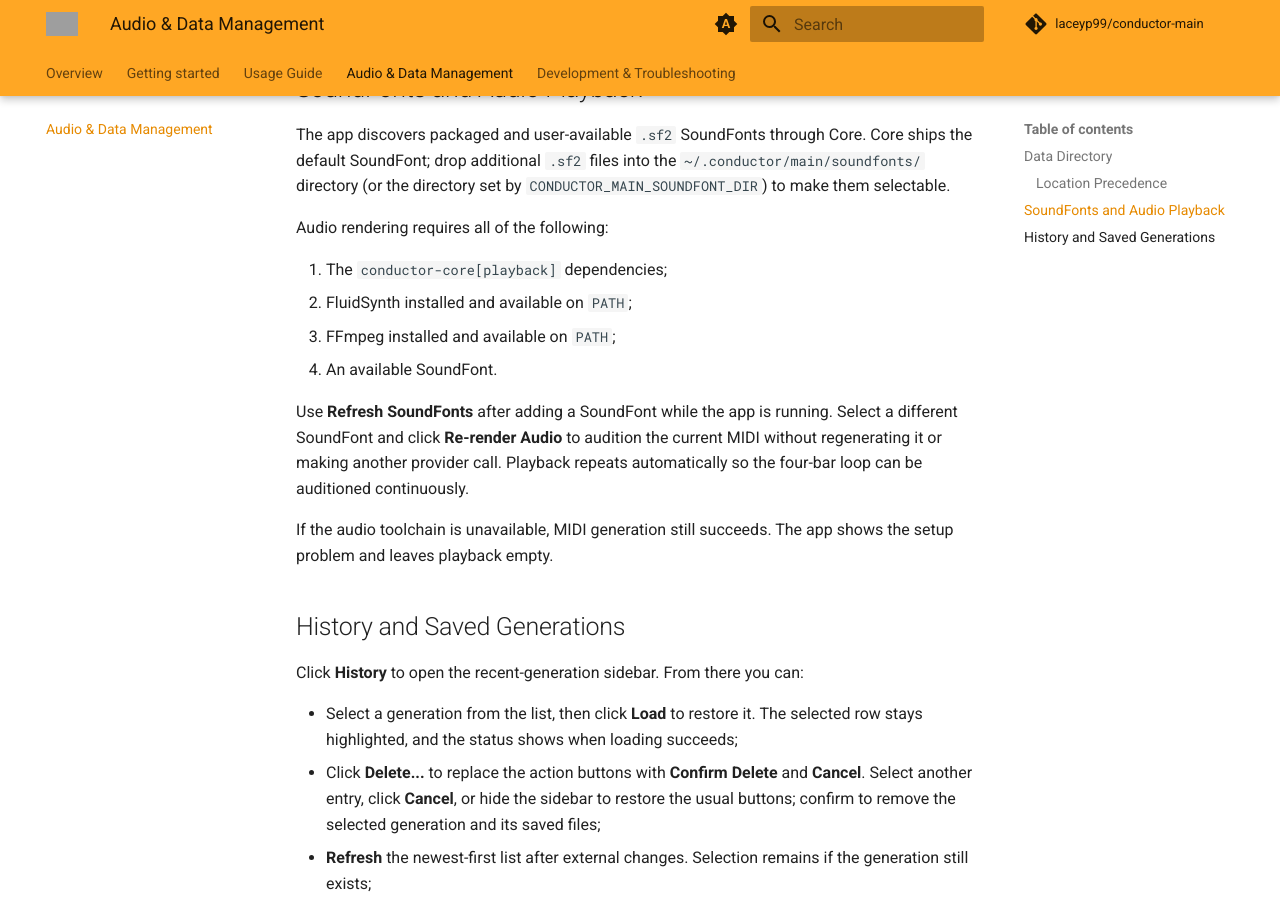
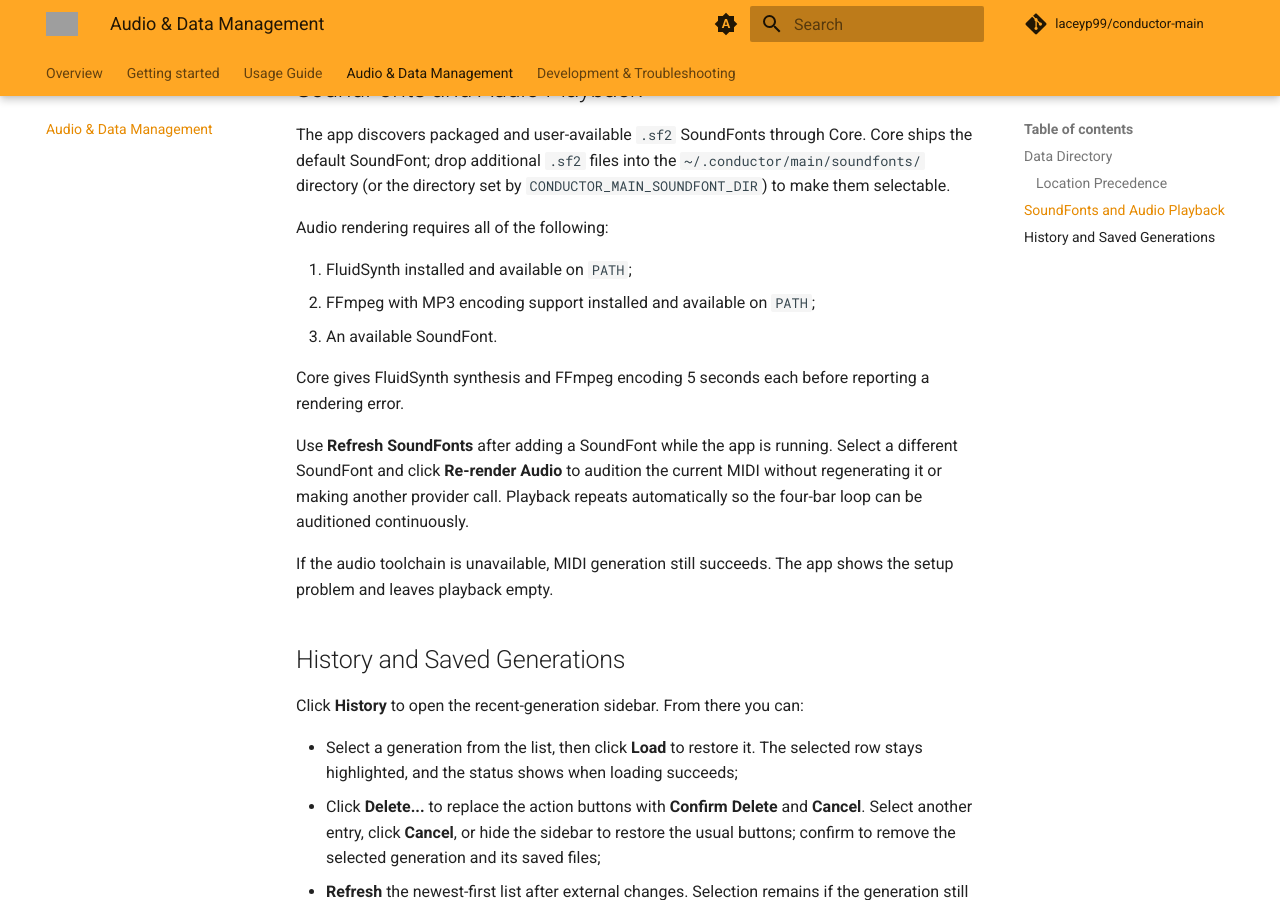
Before and after one commit to laceyp99/conductor-main, an MkDocs documentation site: the page built from docs/audio-and-data.md, in a window 1280 px wide and 900 px high, scrolled down 1617 px. Built offline with MkDocs 1.6.1 and Material for MkDocs 9.7.7, drawn with Linux system fonts in a browser that asks for light colours; comment, search, counter and statistics services are not loaded; grey boxes are pictures that could not be loaded.

Commit message:
chore(deps): migrate to conductor-core v0.12.7
Drop the removed playback extra, show history timestamps in local time now
that Core returns UTC, and update the audio setup docs for the FFmpeg-only
encoder.

Co-Authored-By: Claude Opus 5.5 <noreply@anthropic.com>

```diff
--- a/docs/audio-and-data.md
+++ b/docs/audio-and-data.md
@@ -48,10 +48,11 @@ The app discovers packaged and user-available `.sf2` SoundFonts through Core. Co
 
 Audio rendering requires all of the following:
 
-1. The `conductor-core[playback]` dependencies;
-2. FluidSynth installed and available on `PATH`;
-3. FFmpeg installed and available on `PATH`;
-4. An available SoundFont.
+1. FluidSynth installed and available on `PATH`;
+2. FFmpeg with MP3 encoding support installed and available on `PATH`;
+3. An available SoundFont.
+
+Core gives FluidSynth synthesis and FFmpeg encoding 5 seconds each before reporting a rendering error.
 
 Use **Refresh SoundFonts** after adding a SoundFont while the app is running. Select a different SoundFont and click **Re-render Audio** to audition the current MIDI without regenerating it or making another provider call. Playback repeats automatically so the four-bar loop can be auditioned continuously.
 
--- a/pyproject.toml
+++ b/pyproject.toml
@@ -9,7 +9,7 @@ description = "Gradio client for Conductor Core"
 readme = "README.md"
 requires-python = ">=3.10"
 dependencies = [
-    "conductor-core[providers,playback] @ git+https://github.com/laceyp99/conductor-core.git@v0.10.0",
+    "conductor-core[providers] @ git+https://github.com/laceyp99/conductor-core.git@v0.12.7",
     "gradio==6.20.0",
     "mido==1.3.3",
     "plotly==6.0.1",
```
Also changed, not shown: 3 other files.
